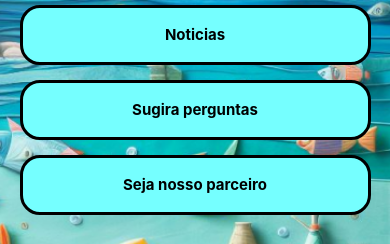
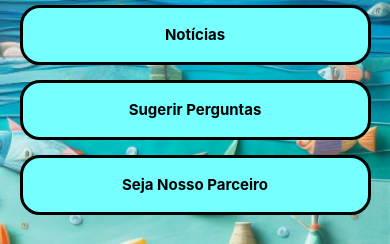
Before and after one commit to DayaneDamaceno/app-sustentabilidade, a React Native app: screen /Home in a window 390 px wide. Shown: the part 553-797 px from the top of the page. Built offline with nearby package versions, Linux system fonts and the light colour scheme.

Commit message:
mudança de nome

```diff
--- a/src/screens/home/index.tsx
+++ b/src/screens/home/index.tsx
@@ -65,20 +65,20 @@ export const HomeScreen: React.FC<HomeScreenProps> = ({ navigation }) => {
             style={styles.start}
             onPress={() => navigation.navigate("News")}
           >
-            <Text style={styles.buttontext}>Noticias</Text>
+            <Text style={styles.buttontext}>Notícias</Text>
           </TouchableOpacity>
 
           <TouchableOpacity
             style={styles.start}
             onPress={() => navigation.navigate("Perguntas")}
           >
-            <Text style={styles.buttontext}>Sugira perguntas</Text>
+            <Text style={styles.buttontext}>Sugerir Perguntas</Text>
           </TouchableOpacity>
           <TouchableOpacity
             style={styles.start}
             onPress={() => navigation.navigate("Parceiros")}
           >
-            <Text style={styles.buttontext}>Seja nosso parceiro</Text>
+            <Text style={styles.buttontext}>Seja Nosso Parceiro</Text>
           </TouchableOpacity>
         </View>
       </ImageBackground>
```
